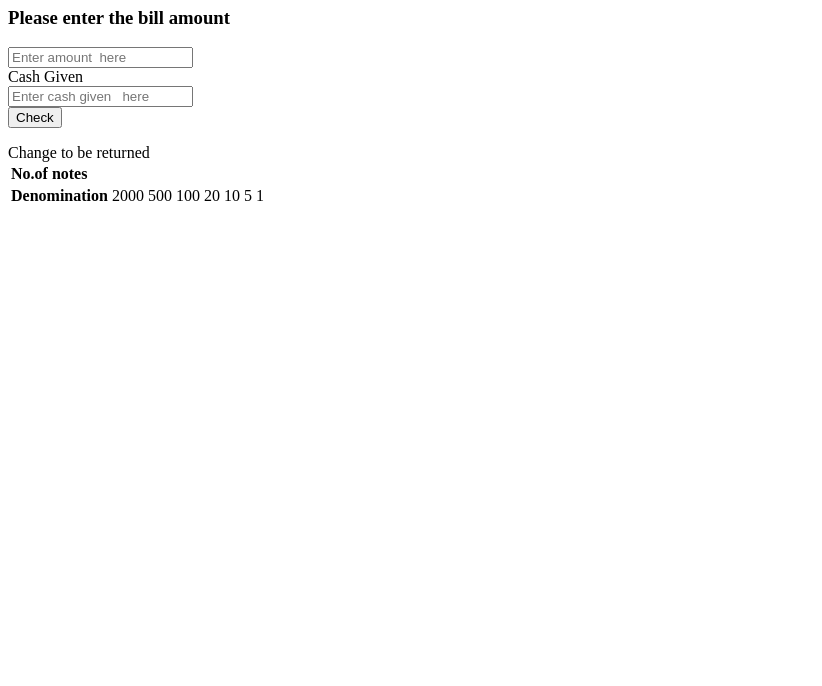
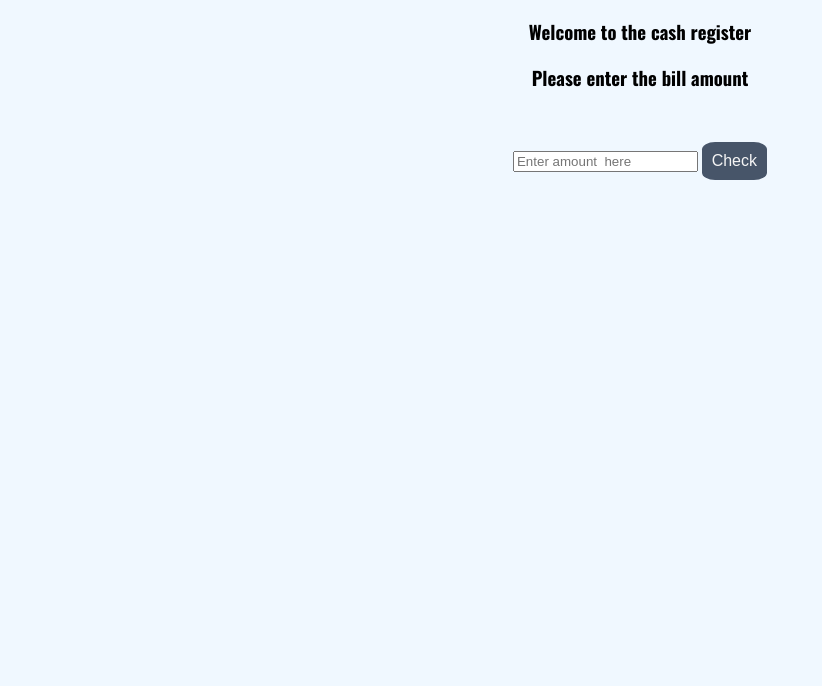
Before and after one commit to rolins2/Cash-Register-App, a plain HTML site: page index.html in a window 1280 px wide. Shown: the part 114-800 px from the top of the page, without its empty margins (0-822 px from the left). Drawn offline with nearby package versions, Linux system fonts and the light colour scheme.

Commit message:
CSS Added
Added css and html

```diff
--- a/app.js
+++ b/app.js
@@ -2,7 +2,18 @@ const  chkbtn = document.querySelector("#checkButton");
 const billamount = document.querySelector("#amoun");
 const cashgiven = document.querySelector("#cashGiven");
 var invtext = document.querySelector("#invalidtext");
+var arr = [2000,500,100,20,10,5,1];
+const notes = document.querySelectorAll(".vals");
+const checkBtn = document.querySelector("#ckh");
+const sect = document.querySelector("#cashsec");
 
+sect.style.display = "none";
+
+checkBtn.addEventListener("click",function clickHandler(){
+    if(billamount.value > 0){
+        console.log("checking value")
+        sect.style.display = "block";
+        checkBtn.style.display = "none";
 
 
         chkbtn.addEventListener("click", function billHandler(){
@@ -16,6 +27,10 @@ chkbtn.addEventListener("click", function billHandler(){
                 if(billamount.value  < cashgiven.value)
                 {
                     console.log("5 smaller than 6 ");
+                    var valtobereturned =   cashgiven.value - billamount.value ;
+                    console.log(valtobereturned);
+                    changeReturn(valtobereturned);
+
                 }else {
                     console.log("6 is greater than 5 ");
                     inverror("Please provide more money");
@@ -28,6 +43,25 @@ chkbtn.addEventListener("click", function billHandler(){
                 inverror("Invalid bill amount")
             }
         })
+    }
+
+})
+
+
+
+
+
+function changeReturn(amt){
+    for(var i=0;i< arr.length;i++)
+    {
+        var numofNotes = Math.trunc(amt/arr[i]);
+        amt = amt % arr[i];
+      notes[i].innerText = numofNotes;
+    }
+
+
+
+}
 
 
 function inverror(msg)
--- a/index.html
+++ b/index.html
@@ -4,9 +4,12 @@
     <meta charset="UTF-8">
     <meta name="viewport" content="width=device-width, initial-scale=1.0">
     <title>Cash Register</title>
+    <link href="style.css"rel="stylesheet"/>
 </head>
 <body>
-    <h1>Cash Register  </h1>
+    <h1 class = "headerText">Cash Register  </h1>
+
+    <div class = "container">
 
     <h3>Welcome to the cash register </h3>
     <h3> Please enter the bill amount </h3>
@@ -15,6 +18,11 @@
 
     <input id="amoun" type="number" placeholder="Enter amount  here " >
 
+    <button id = "ckh">Check</button>
+
+
+
+    <div id="cashsec">
 
 
 
@@ -28,7 +36,7 @@
 
     <div>
 
-        <button id = "checkButton"> Check </button>
+        <button id = "checkButton"> Check Value </button>
 
 
     </div>
@@ -42,18 +50,18 @@
     </div>
 
 
-    <table>
+    <table class="container">
         <tr>
             <td>
               <strong>  No.of notes </strong>
             </td>
-            <td></td>
-            <td></td>
-            <td></td>
-            <td></td>
-            <td></td>
-            <td></td>
-            <td></td>
+            <td class = "vals"></td>
+            <td class = "vals"></td>
+            <td class = "vals"></td>
+            <td class = "vals"></td>
+            <td class = "vals"></td>
+            <td class = "vals"></td>
+            <td class = "vals"></td>
         </tr>
 
         <tr>
@@ -74,6 +82,9 @@
 
 
 
+    </div>
+
+</div>
 
 
 
--- /dev/null
+++ b/style.css
@@ -0,0 +1,40 @@
+ @import url('https://fonts.googleapis.com/css2?family=Oswald:wght@400;700&display=swap');
+
+
+body{
+    background-color: aliceblue;
+    font-family: 'Oswald', sans-serif;
+}
+.headerText{
+    text-align: center;
+    padding: 1rem;
+    margin-top: 2rem;
+}
+
+.container{
+    text-align: center;
+}
+
+table,th, td {
+    border: 1px solid;
+}
+table{
+    margin-top: 2rem;
+    text-align: center;
+    margin-left: auto;
+    margin-right: auto;
+
+}
+
+button{
+    background-color:  #475569;
+    border: none;
+    color: whitesmoke;
+    padding: 10px;
+    text-align: center;
+
+    margin-top: 2rem;
+    font-size: 16px;
+    border-radius: 20%;
+
+}
```
Lines whose indentation alone changed are shown as unchanged.
